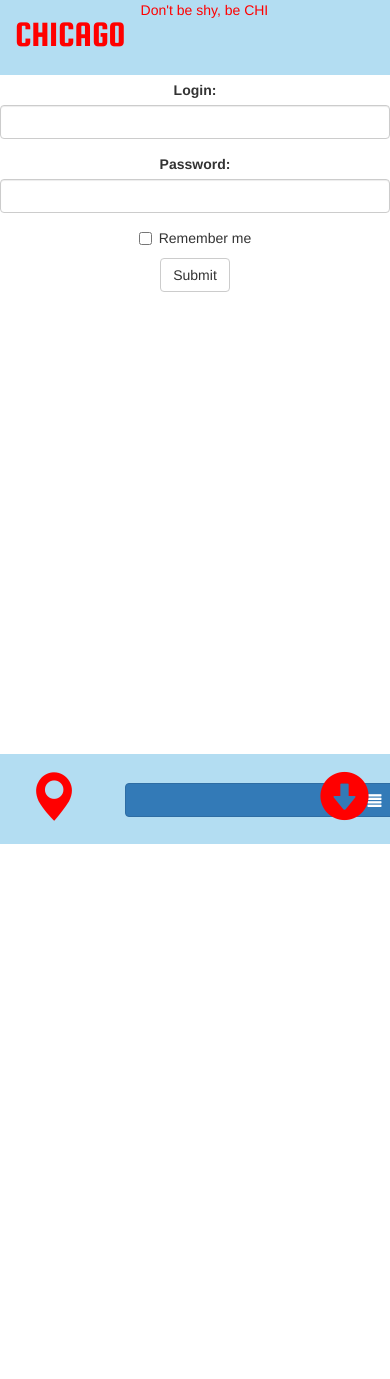
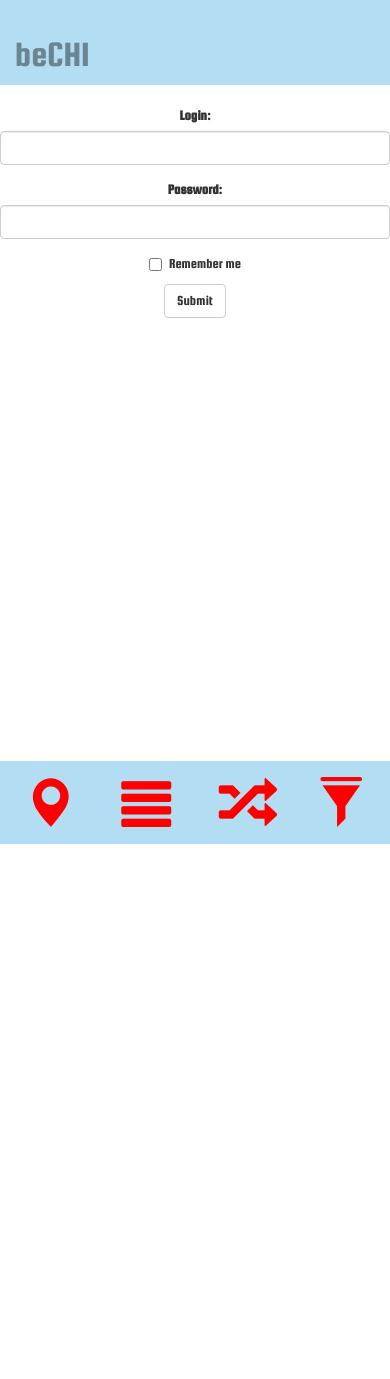
Before and after one commit to johngorm/fallacious-paste, a PHP site: page / in a window 390 px wide. Before the commit the page ends 844 px from the top, so only its background shows below. Run offline with PHP 8.4, Linux system fonts and the light colour scheme; some libraries are stand-ins or nearby versions.

Commit message:
files for Nate

```diff
--- a/assets/css/style.css
+++ b/assets/css/style.css
@@ -1,8 +1,5 @@
 body {
     /*background-color: #b3ddf2;*/
-}
-
-h1 {
     font-family: 'Squada One', cursive;
 }
 
@@ -20,12 +17,13 @@
 .neigh-list {
     display: none;
     position: absolute;
-    background-color: #f9f9f9;
+
     min-width: 160px;
     max-height: 500px;
-    overflow:scroll;
-    box-shadow: 0px 8px 16px 0px rgba(0,0,0,0.2);
+    /*overflow:scroll;*/
+    overflow: auto;
     z-index: 1;
+    /*margin-top: -148px;;*/
 }
 
 /* Links inside the dropdown */
@@ -38,32 +36,58 @@
 
 /* Change color of dropdown links on hover */
 .neigh-list {
-   overflow: scroll;
-   direction: ltr;
+   /*overflow: scroll;*/
+  /* direction: ltr;*/
    white-space: nowrap;
-   width: 500px;
+   width: 100%;
+   left: 0;
+   position: absolute;
 }
 
 .show {
     display: block;
 }
 
+/*Neighborhood Buttons*/
+.neighborhood {
+    margin: 5px;
+    color: #f00;
+    background-color: #b3ddf2;
+    font-family: 'Squada One', cursive;
+    border: none;
+    font-size: 18px;
+}
+
+.btn-primary:hover {
+    color: #b3ddf2;
+    background-color: #f00;
+    border-color: #204d74;
+    border-radius: 0px;
+}
+
+.neighborhood:hover {
+    border-radius: 4px;
+
+}
+
 /*End of dropdown styling*/
-/*************************/
+/**************************************************************/
 
-/*Text styling*/
-/**************/
+/*Text*/
+/**************************************************************/
 
 #title {
-    color: #f00;
-    margin: auto 0;
+    color: rgba(0, 0, 0, .4);
+    position: absolute;
 }
 .neighName {
     color: #f00;
-    margin: auto 0;
     font-family: 'Squada One', cursive;
-    font-size: 30px;
+    font-size: 70px;
+    margin-top: -10px;
+
 }
+
 
 #tag-line {
     color: #f00;
@@ -90,24 +114,39 @@
     font-size: 50px;
     border: none;
     cursor: pointer;
+    top: 0;
+
 }
 
-.footer {
+
+
+.col-lg-3, .col-md-3, .col-xs-3 {
+    padding-left: 0;
+    padding-right: 0;
+}
+
+/*Results*/
+/**************************************************************/
+form {
+    margin-top: 85px;
+    padding-top:20px;
+}
+
+/*Results*/
+/**************************************************************/
+
+.col-xs-12 {
+    padding: 0;
+}
+
+
+
+footer {
     background-color: #b3ddf2;
     position: fixed;
     bottom:0;
     width: 100%;
-    height: 90px;
 }
-
-#results {
-    margin-left: 30px;
-}
-.neighborhood {
-    width: 160px;
-}
-
-
 
 #search-button {
     width: 90px;
@@ -115,12 +154,12 @@
 
 .navbar {
     background-color: #b3ddf2;
-
+    height: 83px;
     border: none;
 }
 
-.headerBanner {
-    height: 75px;
+#header {
+    height: 85px;
 }
 
 .content {
@@ -128,19 +167,16 @@
     background-color: white;
 }
 
-@media screen and (max-width: 640px) {
-    .API-div {
-        margin-left: 15px;
+@media (min-width: 992px) {
+    .col-md-12 {
+        float: none;
     }
+}
+
+/*@media screen and (max-width: 640px) {
 
     .jumbotron {
         padding-top: 100px;
-    }
-
-    #shuffle {
-        width: 500px;
-        margin: 0 auto;
-
     }
 
     .dropbtn {
@@ -158,10 +194,4 @@
         margin: 0 auto;
     }
 
-    .neigh-list {
-        width: 500px;
-    }
-
-    .neighborhood {
-        width: 500px;
-    }
+*/
--- a/index.html
+++ b/index.html
@@ -21,85 +21,93 @@
 
   <div class="container-fluid">
 
-    <div class="row content">
-         <!-- Header -->
-      <nav class="headerBanner navbar navbar-default navbar-fixed-top">
+    <div class="row">
 
-        <div class="navbar-header">
-          <a class="navbar-brand" href="index.html"><h1 id="title" class="text-center">CHICAGO</h1></a>
-          <p id="tag-line">Don't be shy, be CHI</p>
-        </div>
+      <!-- Header -->
+      <div class="col-lg-12 col-md-12 col-xs-12">
+        <nav id="header"  class="navbar navbar-default navbar-fixed-top">
 
-        <div class=" collapse navbar-collapse" id="bs-example-navbar-collapse-1">
-          <div class="neighName text-center"></div>
-        </div>
+          <div class="navbar-header">
+            <a class="navbar-brand" href="index.html"><h1 id="title" class="text-center">beCHI</h1></a>
+          </div>
 
-      </nav>
+          <div class="neighNameDiv collapse navbar-collapse col-md-12" id="bs-example-navbar-collapse-1">
+            <div class="neighName text-center"></div>
+          </div>
 
-      <form class="form-inline text-center" >
-         <div class="form-group">
-           <label for="login">Login:</label>
-               <input type="login" class="form-control" id="login">
-                     </div>
-                         <div class="form-group">
-                           <label for="pwd">Password:</label>
-                           <input type="password" class="form-control" id="pwd">
-                         </div>
-                     <div class="checkbox">
-               <label><input type="checkbox"> Remember me</label>
-             </div>
-         <button type="button" class="btn btn-default" onclick='firebaseAdd()'>Submit</button>
-    </form>
-
-      <div id="results" class="col-md-offset-1">
-        <div id="google-map" class="API-div col-md-5 "></div>
-        <div id="search-container" class="API-div col-md-5"></div>
+        </nav>
       </div>
-
     </div>
 
+    <!-- Form -->
+    <div class="row">
+      <div class="col-lg-12 col-md-12 col-xs-12">
+        <form class="form-inline text-center" >
+           <div class="form-group">
+            <label for="login">Login:</label>
+            <input type="login" class="form-control" id="login">
+          </div>
+          <div class="form-group">
+            <label for="pwd">Password:</label>
+            <input type="password" class="form-control" id="pwd">
+          </div>
+          <div class="checkbox">
+            <label><input type="checkbox"> Remember me</label>
+          </div>
+          <button type="button" class="btn btn-default" onclick='firebaseAdd()'>Submit</button>
+        </form>
+      </div>
+    </div>
 
-
-  </div>
+    <!-- Results -->
+    <div class="row">
+       <div class="col-lg-12 col-md-12 col-xs-12">
+        <div id="results" class="col-md-offset-1">
+          <div id="google-map" class="API-div col-md-5 "></div>
+          <div id="search-container" class="API-div col-md-5"></div>
+        </div>
+      </div>
+    </div>
 
   <!-- <div class="col-md-3">
             <label><input id="query" value='' type="text"/><button id="search-button" class="glyphicon glyphicon-filter text-center" disabled onclick="search()"></button></label>
           </div> -->
+    <div class="row">
 
-    <footer class="footer">
-    <div class="container-fluid">
+      <div class="col-lg-12 col-md-12 col-xs-12">
 
-      <div class="row">
-        <div class="col-12-md">
+        <!-- Icons -->
+        <footer>
 
+          <div id="neighborhoods" class="col-lg-12 col-md-12 col-xs-12 neigh-list" hidden></div>
           <div class="col-lg-3 col-md-3 col-xs-3">
-            <div class="btn btn-primary text-center glyphicon glyphicon-map-marker glyph"></div>
+            <div id="myLocation" class="btn btn-primary text-center glyphicon glyphicon-map-marker glyph"></div>
           </div>
 
           <div class="col-lg-3 col-md-3 col-xs-3">
-            <div class="btn btn-primary dropup text-center glyph">
-                  <button onclick="dropdownList()" class="dropbtn btn btn-primary glyphicon glyphicon-align-justify" ></button>
-                  <div id="neighborhoods" class="neigh-list" hidden></div>
+            <div onclick="dropdownList()" class="dropbtn btn btn-primary dropup text-center glyph glyphicon glyphicon-align-justify">
             </div>
           </div>
 
           <div class="col-lg-3 col-md-3 col-xs-3">
               <div id="shuffle" class="btn btn-primary glyphicon glyphicon-random text-center glyph"></div>
-              <div class="collapse navbar-collapse" id="bs-example-navbar-collapse-1"></div>
           </div>
 
           <div class="col-lg-3 col-md-3 col-xs-3">
-              <div class="btn btn-primary text-center glyphicon glyphicon-circle-arrow-down glyph"></div>
+              <div class="btn btn-primary text-center glyphicon glyphicon-filter glyph"></div>
+             <!--  <button class="test">test</button> -->
           </div>
+
+        </footer>
       </div>
+    </div>
 
-      </div>
-  </footer>
+  </div>
 
 
 
     <script src="assets/javascript/dropdown.js"></script>
-    <script src="search.js"></script>
+    <script src="assets/javascript/search.js"></script>
     <script src="assets/javascript/api.js"></script>
     <script src="https://ajax.googleapis.com/ajax/libs/jquery/1.8.2/jquery.min.js"></script>
 
```
Also changed, not shown: assets/javascript/api.js (+78 -7 lines), assets/javascript/index.html (added, +56 -0 lines), forn8.html (added, +56 -0 lines), assets/css/flag.jpg (deleted), assets/javascript/search.js (renamed from search.js), chicago flag.png (added), 1 other file.
